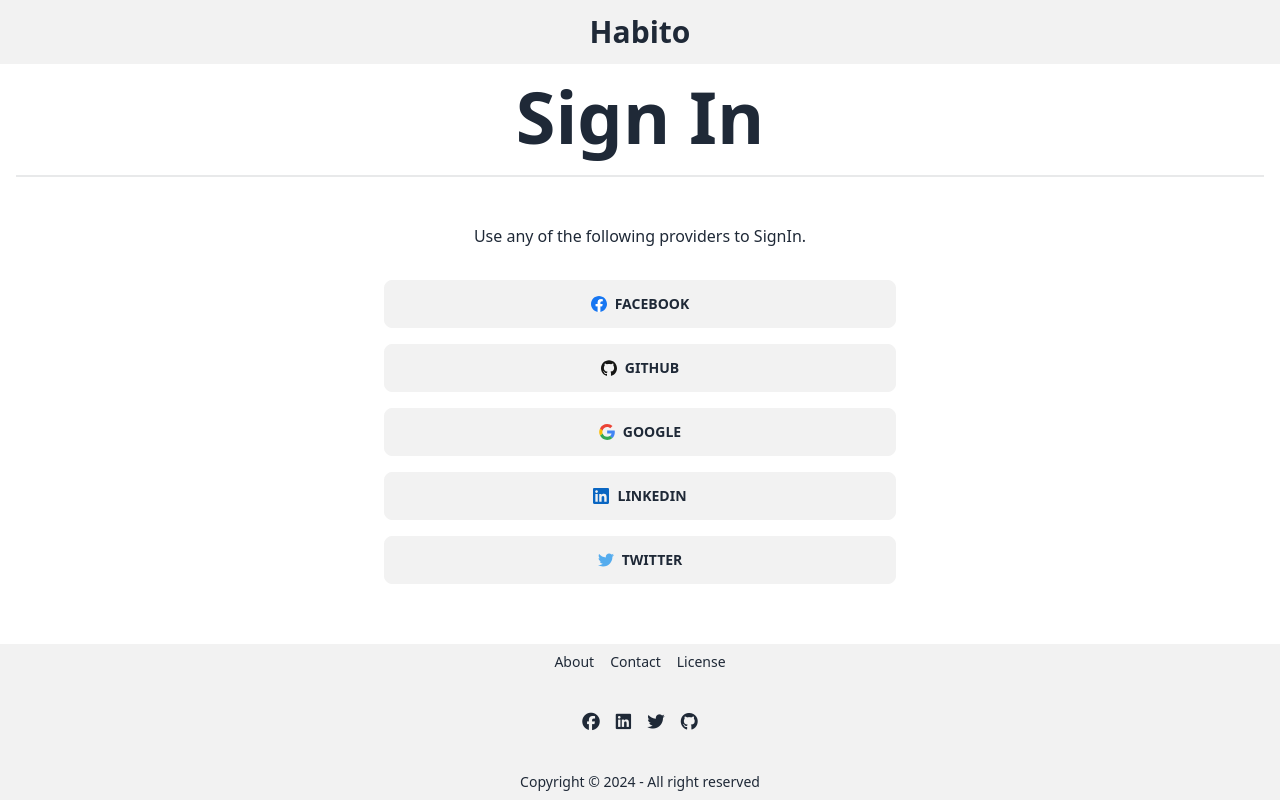
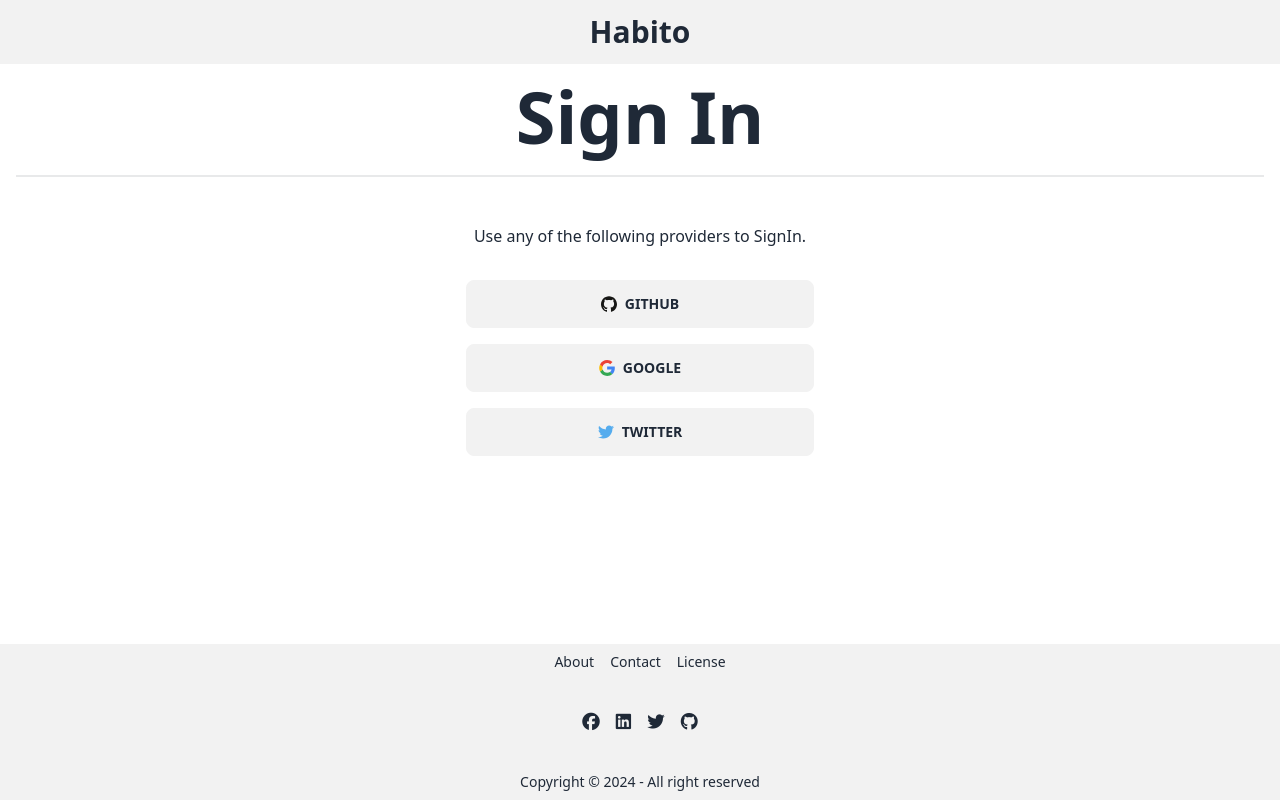
Before and after one commit to RatanShreshtha/Habito, a Nuxt app: page /login in a window 1280 px wide. Built offline with nearby package versions, Linux system fonts and the light colour scheme; no server answers.

Commit message:
Remove fb and linkedin as login

```diff
--- a/pages/login.vue
+++ b/pages/login.vue
@@ -10,17 +10,11 @@
 
         <div class="flex justify-center">
             <div class="max-w-lg">
-                <button class="btn btn-block font-bold my-2" @click="login('facebook')">
-                    <img src="~/assets/logos/facebook.svg" class="size-4" /> Facebook
-                </button>
                 <button class="btn btn-block font-bold my-2" @click="login('github')">
                     <img src="~/assets/logos/github.svg" class="size-4" /> Github
                 </button>
                 <button class="btn btn-block font-bold my-2" @click="login('google')">
                     <img src="~/assets/logos/google.svg" class="size-4" /> Google
-                </button>
-                <button class="btn btn-block font-bold my-2" @click="login('linkedin')">
-                    <img src="~/assets/logos/linkedin.svg" class="size-4" /> LinkedIn
                 </button>
                 <button class="btn btn-block font-bold my-2" @click="login('twitter')">
                     <img src="~/assets/logos/twitter.svg" class="size-4" /> Twitter
```
Also changed, not shown: assets/logos/facebook.svg (deleted), assets/logos/linkedin.svg (deleted).
